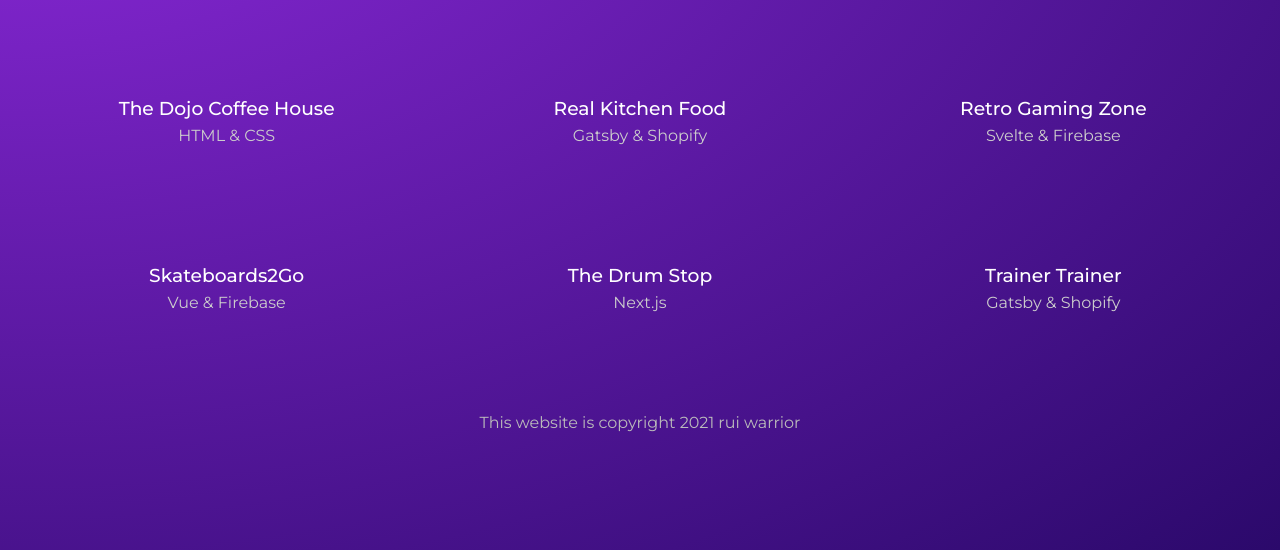
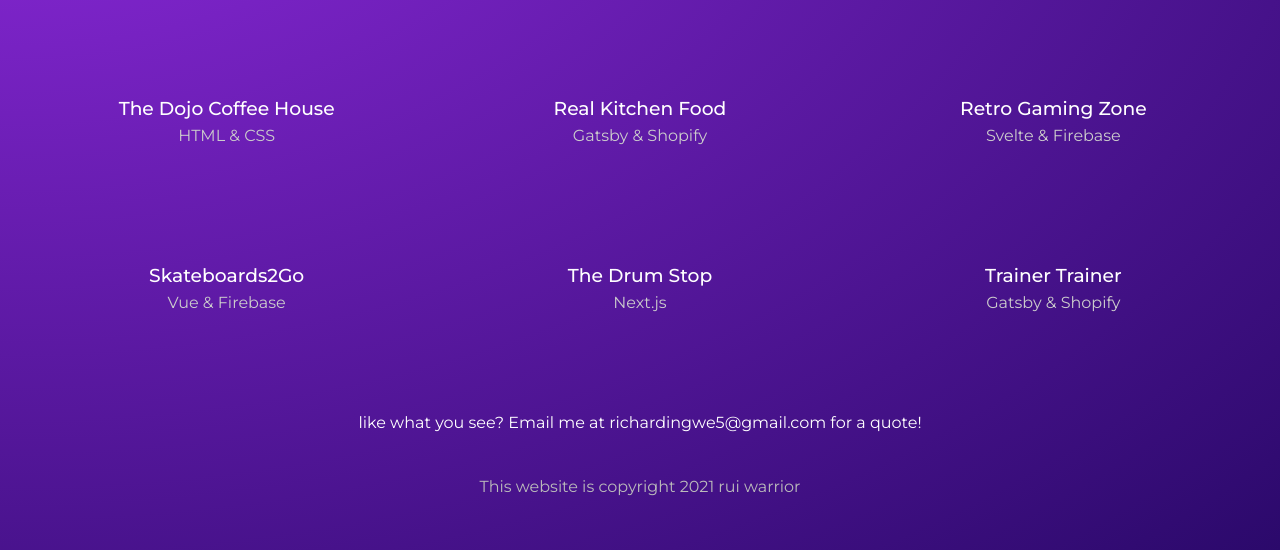
Before and after one commit to richardingwe/rui-warrior, a Gatsby site: page /projects in a window 1280 px wide. Shown: the part 250-800 px from the top of the page. Built offline with nearby package versions, Linux system fonts and the light colour scheme; Gatsby itself is replaced by a stand-in of ours.

Commit message:
added contact metadata to the gatsby config file

```diff
--- a/gatsby-config.js
+++ b/gatsby-config.js
@@ -26,6 +26,7 @@ module.exports = {
   siteMetadata: {
     title: 'Rui Warrior',
     description: 'web dev portfolio',
-    copyright: 'This website is copyright 2021 rui warrior'
+    copyright: 'This website is copyright 2021 rui warrior',
+    contact: 'richardingwe5@gmail.com'
   }
 };
--- a/src/pages/projects/index.js
+++ b/src/pages/projects/index.js
@@ -5,7 +5,8 @@ import { Link, graphql } from 'gatsby';
 
 const Projects = ({ data }) => {
   console.log(data);
-    const projects = data.allMarkdownRemark.nodes;
+  const projects = data.projects.nodes;
+  const contact = data.contact.siteMetadata.contact;
 
   return (
     <Layout>
@@ -22,6 +23,7 @@ const Projects = ({ data }) => {
             </Link>
           ))}
         </div>
+        <p>like what you see? Email me at {contact} for a quote!</p>
       </div>
     </Layout>
   );
@@ -32,7 +34,7 @@ export default Projects;
 // export page query
 export const query = graphql`
   query ProjectsPage {
-    allMarkdownRemark {
+    projects: allMarkdownRemark {
       nodes {
         frontmatter {
           slug
@@ -42,5 +44,10 @@ export const query = graphql`
         id
       }
     }
+    contact: site {
+      siteMetadata {
+        contact
+      }
+    }
   }
 `;
```
Also changed, not shown: src/components/NavBar.js (indentation only). Lines whose indentation alone changed are shown as unchanged.
